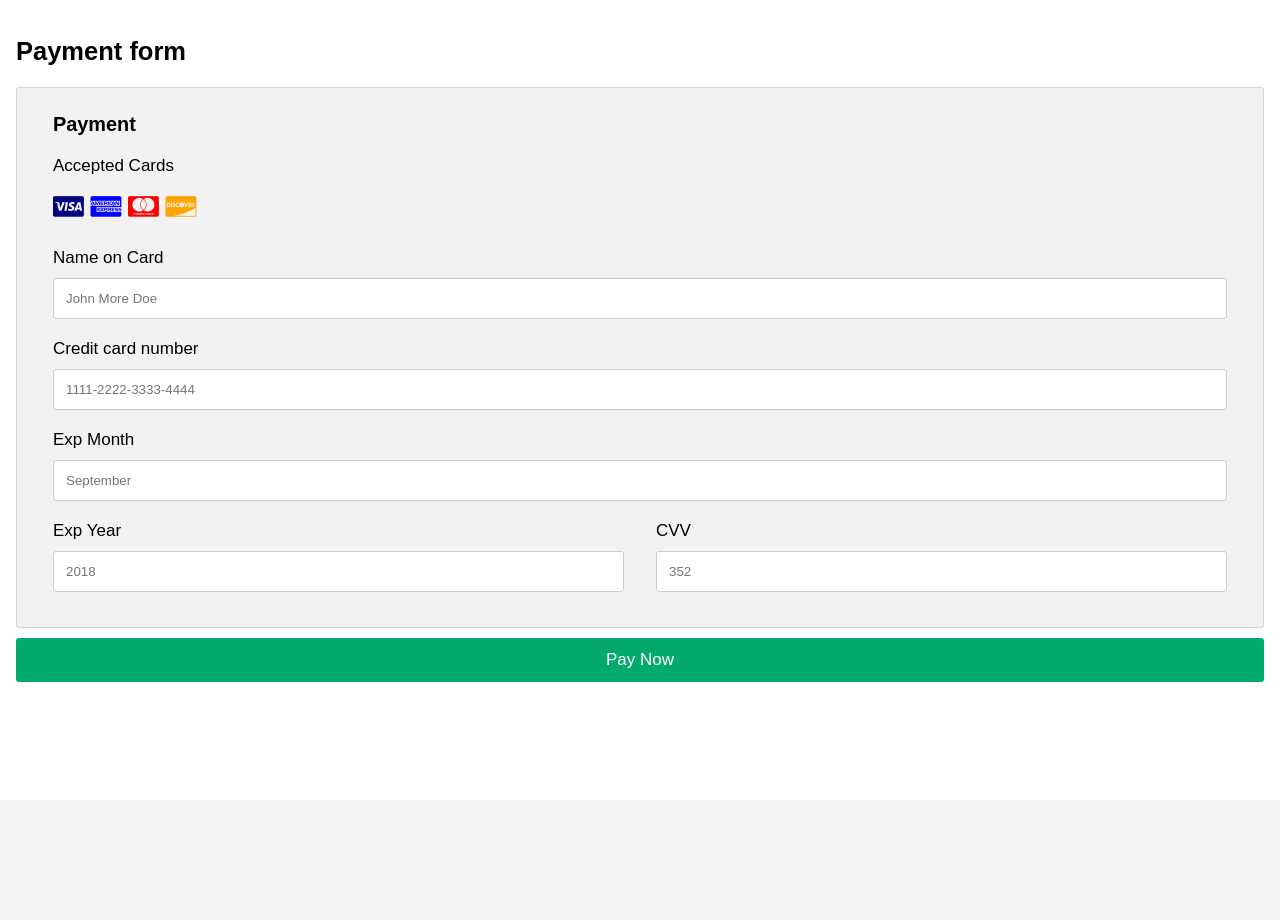
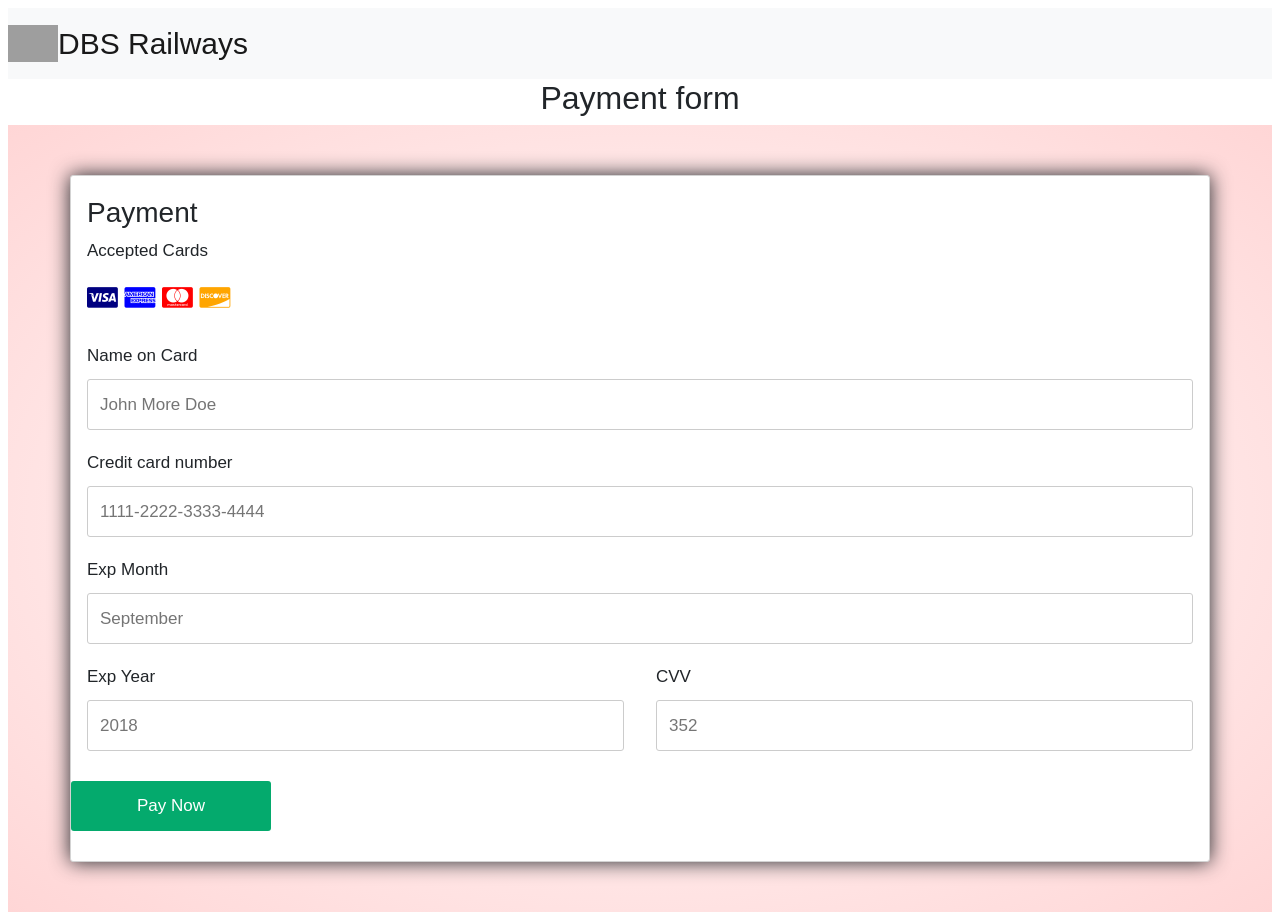
Before and after one commit to Jayaraj-kanda/DBSproject, a Django app: template dbsproject/dbsproject/templates/payment.html in a window 1280 px wide. Before the commit the page ends 800 px from the top, so only its background shows below. Run offline with Django 3.2, Linux system fonts and the light colour scheme; the template is opened without the code that fills it, so the values that code supplies are empty; some libraries are stand-ins or nearby versions; grey boxes are pictures that could not be loaded.

Commit message:
modified greeshma's payment page

```diff
--- a/dbsproject/dbsproject/templates/payment.html
+++ b/dbsproject/dbsproject/templates/payment.html
@@ -1,8 +1,18 @@
 <!DOCTYPE html>
 <html>
 <head>
+  <meta charset="UTF-8">
+  <meta http-equiv="X-UA-Compatible" content="IE=edge">
+  <meta name="viewport" content="width=device-width, initial-scale=1.0">
+  <title>DBS Railways</title>
+  <link href="https://fonts.googleapis.com/css2?family=Poppins:wght@200;300;500;600;700&display=swap"
+      rel="stylesheet">
+  <link rel="stylesheet" href="https://cdnjs.cloudflare.com/ajax/libs/fontawesome/6.1.0/css/all.min.css">
+  <link rel="stylesheet" href="https://cdn.jsdelivr.net/npm/bootstrap@5.1.3/dist/css/bootstrap.min.css">
+  <link rel="stylesheet" href="loginstyles.css">
 <meta name="viewport" content="width=device-width, initial-scale=1">
 <link rel="stylesheet" href="https://cdnjs.cloudflare.com/ajax/libs/font-awesome/4.7.0/css/font-awesome.min.css">
+
 <style>
 body {
   font-family: Arial;
@@ -12,6 +22,10 @@ body {
 
 * {
   box-sizing: border-box;
+}
+
+.center{
+  text-align: center;
 }
 
 .row {
@@ -42,6 +56,11 @@ body {
 .col-75 {
   padding: 0 16px;
 }
+
+.account-page {
+        padding: 50px 0;
+        background: radial-gradient(#fff, #ffd6d6);
+    }
 
 .container {
   background-color: #f2f2f2;
@@ -97,6 +116,17 @@ span.price {
   float: right;
   color: grey;
 }
+.form-container {
+        background: white;
+        position: relative;
+        padding: 20px 0;
+        margin: auto;
+        box-shadow: 0 0 20px 0px;
+        overflow: hidden;
+    }
+.btn-text-center{
+	text-align: center;
+}
 
 /* Responsive layout - when the screen is less than 800px wide, make the two columns stack on top of each other instead of next to each other (also change the direction - make the "cart" column go on top) */
 @media (max-width: 800px) {
@@ -110,11 +140,17 @@ span.price {
 </style>
 </head>
 <body>
+  <nav class="navbar navbar-expand-lg navbar-light bg-light">
+    <img src="https://encrypted-tbn0.gstatic.com/images?q=tbn:ANd9GcQTQen10VV6KGRx2F0Z2hUM5q-5zGakfv6uYHGG9Z8&s"
+    alt="" width="50px">
+    <a class="navbar-brand" href="#" style="font-size: 30px;">  DBS Railways</a>
+  </nav>
 
-<h2> Payment form </h2>
+<h2 class="center"> Payment form </h2>
+<div class="account-page">
 <div class="row">
   <div class="col-75">
-    <div class="container">
+    <div class="container form-container ">
       <form action="/action_page.php">
 
 
@@ -145,13 +181,14 @@ span.price {
               </div>
             </div>
           </div>
-
+          <input type="submit" value="Pay Now" class="btn btn-text-center" style="width:200px">
         </div>
 
-        <input type="submit" value="Pay Now" class="btn">
+
       </form>
     </div>
   </div>
+</div>
 
 </div>
 
```
